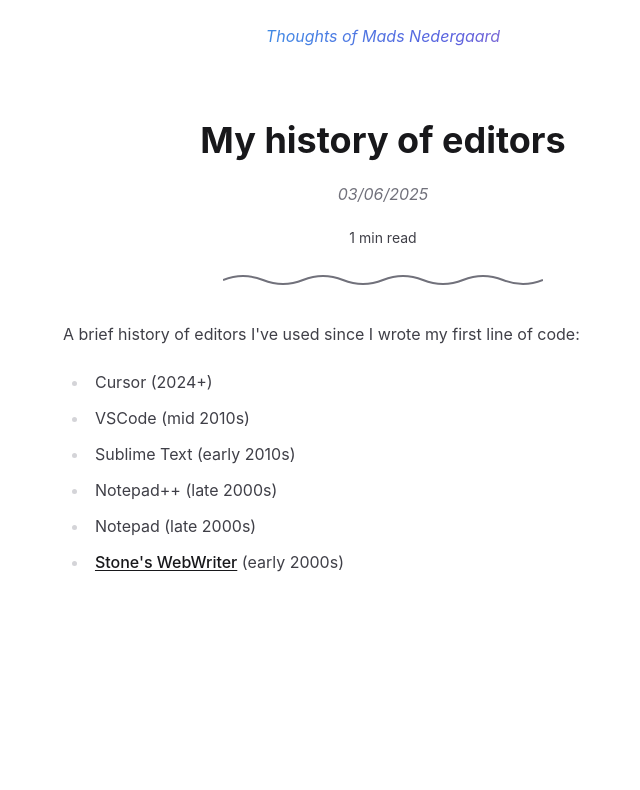
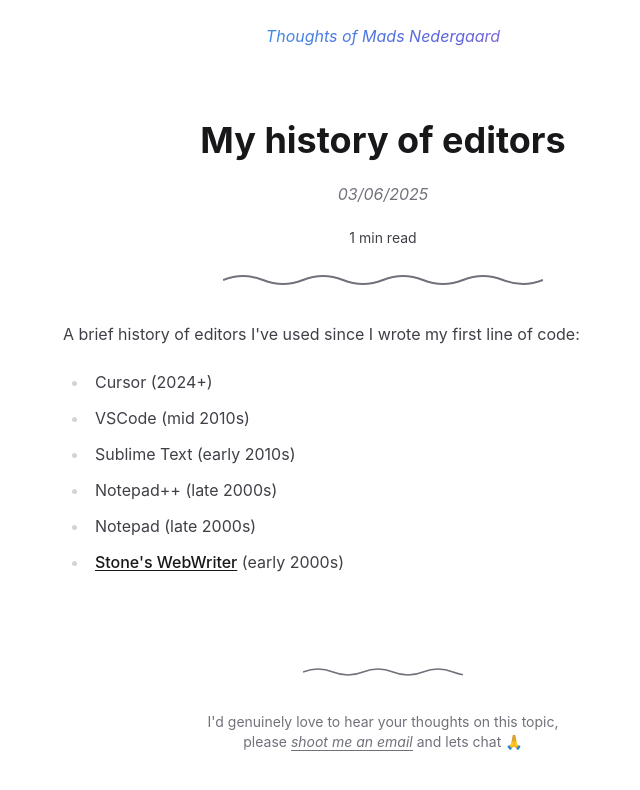
Before and after one commit to madsnedergaard/madsnedergaard.dk, a Next.js app: page /thoughts/my-history-of-editors in a window 1280 px wide. Shown: the top 790 px of the page, without its empty margins (257-897 px from the left). Built offline with nearby package versions, Linux system fonts and the light colour scheme.

Commit message:
Adds footer with email

```diff
--- a/src/app/page.tsx
+++ b/src/app/page.tsx
@@ -131,7 +131,7 @@ const Home = async () => {
             </div>
           </div>
         </section>
-        <footer className="space-x-4">
+        <footer className="space-x-4 pb-4">
           <NavLink href="https://bsky.app/profile/madsnedergaard.dk">BlueSky</NavLink>
           <NavLink href="https://github.com/madsnedergaard">Github</NavLink>
           <NavLink href="https://linkedin.com/in/madsnedergaard">LinkedIn</NavLink>
--- a/src/app/thoughts/[slug]/page.tsx
+++ b/src/app/thoughts/[slug]/page.tsx
@@ -1,3 +1,4 @@
+// oxlint-disable no-html-link-for-pages
 import { notFound } from 'next/navigation';
 import { getPostBySlug, getPosts } from '@/utils/posts';
 import Header from '@/components/Header';
@@ -12,6 +13,9 @@ export default async function Page({ params }: { params: Promise<{ slug: string
       return notFound();
     }
     const { parsedContent: Content, ...meta } = post;
+
+    const emailSubject = `Feedback on ${post.title}`;
+    const feedbackEnabled = meta.feedbackDisabled ? false : true;
 
     return (
       <div>
@@ -34,6 +38,41 @@ export default async function Page({ params }: { params: Promise<{ slug: string
           </svg>
           <Content />
         </article>
+        {feedbackEnabled && (
+          <footer className="mt-12 pb-8 text-center text-sm text-zinc-500">
+            <div className="mx-auto mb-8 w-40 overflow-hidden">
+              <svg
+                className="h-4 w-60 text-zinc-500 dark:text-zinc-700"
+                viewBox="0 0 320 16"
+                fill="none"
+                xmlns="http://www.w3.org/2000/svg"
+                aria-hidden="true"
+              >
+                <path
+                  d="M0 8 Q20 0 40 8 T80 8 T120 8 T160 8 T200 8 T240 8 T280 8 T320 8"
+                  stroke="currentColor"
+                  strokeWidth="2"
+                  fill="none"
+                />
+              </svg>
+            </div>
+            <p>
+              I'd genuinely love to hear your thoughts on this topic,
+              <br />
+              please{' '}
+              <a
+                // Seems like email obfuscation isn't really worth it these days
+                href={`mailto:feedback@madsnedergaard.dk?subject=${emailSubject}`}
+                className="group border-b border-zinc-500 transition-all hover:border-zinc-50 hover:pb-1 dark:hover:border-zinc-800"
+              >
+                <span className="animate-rainbow-text from-[#3494E6] via-[#5961DF] to-[#EC6EAD] bg-clip-text italic group-hover:bg-gradient-to-r group-hover:text-transparent dark:via-[#fcff9e] dark:to-[#EC6EAD]">
+                  shoot me an email
+                </span>
+              </a>{' '}
+              and lets chat 🙏
+            </p>
+          </footer>
+        )}
       </div>
     );
   } catch {
--- a/src/utils/posts.ts
+++ b/src/utils/posts.ts
@@ -9,6 +9,7 @@ export interface PostMeta {
   tags?: string[];
   readingTime: number;
   slug: string;
+  feedbackDisabled?: boolean;
 }
 
 export type Post = PostMeta & { content: string; parsedContent: any };
@@ -33,7 +34,7 @@ export async function getPosts(): Promise<PostMeta[]> {
           updatedAt: data.updatedAt || '',
           tags: data.tags || [],
           slug: slug,
-          // data: data,
+          feedbackDisabled: data.feedbackDisabled || false,
           readingTime: Math.max(1, Math.round(content.split(/\s+/).length / 200)),
         };
       })
@@ -97,6 +98,7 @@ export async function getPostBySlug(slug: string): Promise<Post | null> {
       tags: data.tags || [],
       slug: slug,
       content,
+      feedbackDisabled: data.feedbackDisabled || false,
       parsedContent: parsedContent.default,
     };
   } catch {
```
